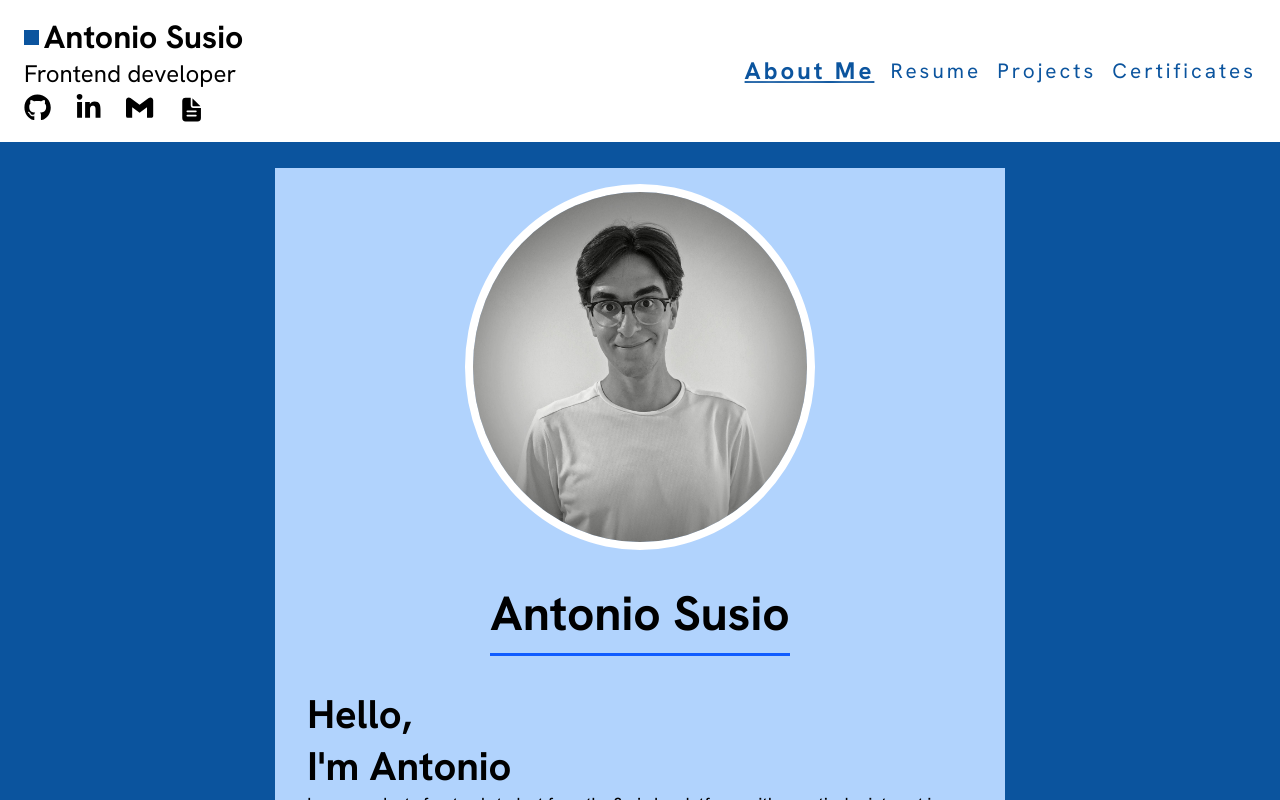
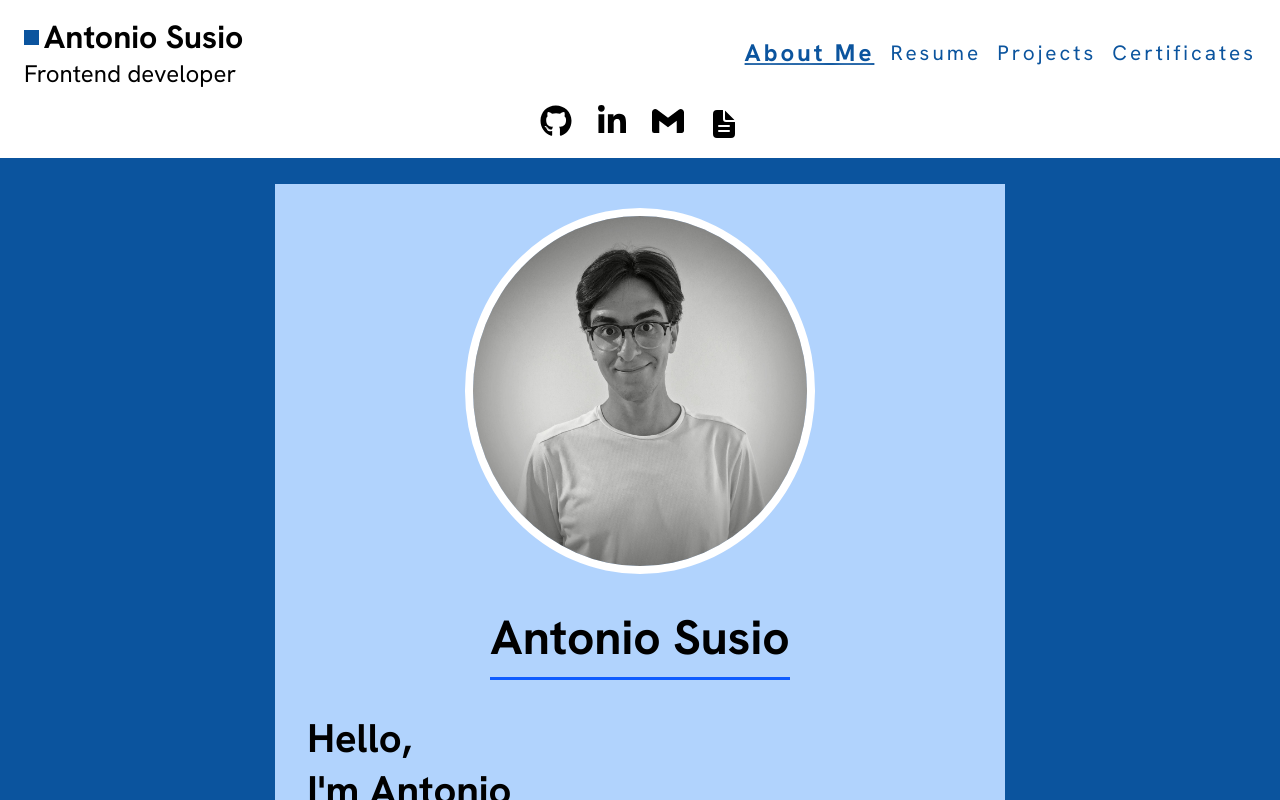
Before and after one commit to AntonioSusio/my-portfolio, a React (Vite) app: page / in a window 1280 px wide. Shown: the top 800 px of the page. Built offline with nearby package versions, Linux system fonts and the light colour scheme.

Commit message:
changed header style , implemented lightbox for certificates images and adjusted certificates section style

```diff
--- a/src/components/Header.tsx
+++ b/src/components/Header.tsx
@@ -12,10 +12,22 @@ export default function Header() {
   }
 
   return (
-    <header className="header flex">
+    <header className="header flex flex-col">
+      <div className="header-inner-container flex">
         <div className="header-left-container">
           <h1 className="heading-name flex">Antonio Susio</h1>
           <h2 className="heading-role">Frontend developer</h2>
+        </div>
+
+        <button onClick={openMenu} className="open-menu-button flex flex-col">
+          <span className="hamburger-menu-string-1"></span>
+          <span className="hamburger-menu-string-2"></span>
+          <span className="hamburger-menu-string-3"></span>
+        </button>
+
+        <Navbar menu={menu} setMenu={setMenu} />
+      </div>
+
       <div className="social-container flex">
         <a href="https://github.com/AntonioSusio" target="_blank">
           <FaGithub className="social-icon github-icon" />
@@ -34,15 +46,9 @@ export default function Header() {
 
         <IoDocumentText className="social-icon cv-icon" />
       </div>
-      </div>
-
-      <Navbar menu={menu} setMenu={setMenu} />
-
-      <button onClick={openMenu} className="open-menu-button flex flex-col">
-        <span className="hamburger-menu-string-1"></span>
-        <span className="hamburger-menu-string-2"></span>
-        <span className="hamburger-menu-string-3"></span>
-      </button>
     </header>
   );
 }
+
+{
+}
--- a/src/index.css
+++ b/src/index.css
@@ -56,7 +56,7 @@ body {
 }
 
 .social-icon {
-  font-size: 1.7rem;
+  font-size: 2rem;
 }
 
 .links-list li > a {
@@ -199,12 +199,48 @@ img {
   background-color: var(--primary-color);
   width: 100%;
   justify-content: space-between;
+  z-index: 10;
+}
+
+.header-inner-container {
+  width: 100%;
   align-items: center;
-  z-index: 10;
+  justify-content: space-between;
 }
 
 .open-menu-button {
   gap: 0.3rem;
+}
+
+.social-container {
+  background-color: var(--primary-color);
+  width: fit-content;
+  align-items: center;
+  gap: 1.5rem;
+  margin: 1rem auto 0;
+}
+
+.social-icon {
+  cursor: pointer;
+  transition: .3s ease-in-out;
+}
+
+.github-icon:hover {
+  color: #bbb;
+}
+
+.linkedin-icon:hover {
+  color: #0a66c2;
+}
+
+.gmail-icon:hover {
+  color: #c71610;
+  transform: scale(0.9);
+}
+
+.cv-icon:hover {
+  color: #09bb36;
+  transform: scale(0.9);
 }
 
 /* Navbar */
@@ -233,7 +269,7 @@ img {
   list-style-type: none;
   padding: 0;
   align-items: center;
-  gap: 1.5rem;
+  gap: 3rem;
 }
 
 .links-list li > a {
@@ -242,10 +278,21 @@ img {
 
 /* Main Section */
 .main-section {
-  padding: 10.5rem 2rem 2rem;
+  padding: 11.5rem 2rem 2rem;
   background-color: var(--secondary-color);
   flex: 1;
   gap: 1.5rem;
+}
+
+.footer {
+  justify-content: center;
+}
+
+/* About Section */
+.description-card {
+  padding: 1.5rem 0;
+  gap: 2rem;
+  align-items: center;
 }
 
 .card-image {
@@ -262,48 +309,6 @@ img {
 .about-name span {
   display: block;
   text-align: center;
-}
-
-.social-container {
-  background-color: var(--primary-color);
-  width: fit-content;
-  align-items: center;
-  padding: 0.3rem 0 0 0;
-  gap: 1.5rem;
-}
-
-.social-icon {
-  cursor: pointer;
-  transition: .3s ease-in-out;
-}
-
-.github-icon:hover {
-  color: #bbb;
-}
-
-.linkedin-icon:hover {
-  color: #0a66c2;
-}
-
-.gmail-icon:hover {
-  color: #c71610;
-  transform: scale(0.9);
-}
-
-.cv-icon:hover {
-  color: #09bb36;
-  transform: scale(0.9);
-}
-
-.footer {
-  justify-content: center;
-}
-
-/* About Section */
-.description-card {
-  padding: 1rem 0;
-  gap: 2rem;
-  align-items: center;
 }
 
 .description-container {
@@ -423,6 +428,10 @@ img {
 }
 
 /* Certificates Section */
+.certificates-section {
+  margin: auto;
+}
+
 .carousel-container {
   width: 100%;
   overflow: hidden;
@@ -436,6 +445,7 @@ img {
   flex-shrink: 0;
   flex-grow: 0;
   transition: .2s ease-in-out;
+  cursor: pointer;
 }
 
 .carousel-button {
@@ -461,6 +471,26 @@ img {
 
 .carousel-right-button{
   right: 0;
+}
+
+.lightbox-overlay {
+  position: fixed;
+  top: 0;
+  left: 0;
+  width: 100vw;
+  height: 100vh;
+  background-color: rgba(0, 0, 0, 0.8);
+  display: flex;
+  align-items: center;
+  justify-content: center;
+  z-index: 50;
+  cursor: zoom-out;
+}
+
+.lightbox-image {
+  max-width: 70%;
+  max-height: 90%;
+  box-shadow: 0 0 20px rgba(255, 255, 255, 0.3);
 }
 
 /* 778px or above */
--- a/src/pages/Certificates.tsx
+++ b/src/pages/Certificates.tsx
@@ -7,18 +7,8 @@ import certificatesData from "../certificatesData";
 export default function Certificates(): JSX.Element {
   const [certificates, setCertificates] = React.useState<Certificate[]>([]);
   const [slideIndex, setSlideIndex] = React.useState<number>(0);
-
-  const certificatesEl: JSX.Element[] = certificates.map(
-    (certificate: Certificate): JSX.Element => (
-      <img
-        key={certificate.id}
-        src={certificate.certificateImg}
-        className="certificate-img"
-        alt={certificate.alternativeText}
-        style={{ translate: `${-100 * slideIndex}%` }}
-      />
-    )
-  );
+  const [lightBoxOpen, setLightBoxOpen] = React.useState<boolean>(false);
+  const [activeImg, setActiveImg] = React.useState<string>("");
 
   React.useEffect((): void => {
     if (
@@ -29,10 +19,43 @@ export default function Certificates(): JSX.Element {
     }
   }, [certificatesData]);
 
+  function openLightBox(imgUrl: string): void {
+    setActiveImg(imgUrl);
+    setLightBoxOpen(true);
+  }
+
+  function closeLightBox(): void {
+    setLightBoxOpen(false);
+    setActiveImg("");
+  }
+
+  const certificatesEl: JSX.Element[] = certificates.map(
+    (certificate: Certificate): JSX.Element => (
+      <img
+        key={certificate.id}
+        src={certificate.certificateImg}
+        className="certificate-img"
+        alt={certificate.alternativeText}
+        style={{ translate: `${-100 * slideIndex}%` }}
+        onClick={() => openLightBox(certificate.certificateImg)}
+      />
+    )
+  );
+
   return (
     <section className="certificates-section flex flex-col">
       <h1 className="certificates-heading flex">Certificates</h1>
       <Carousel certificates={certificatesEl} setSlideIndex={setSlideIndex} />
+
+      {lightBoxOpen && (
+        <div className="lightbox-overlay" onClick={closeLightBox}>
+          <img
+            src={activeImg}
+            alt={`certificate image enlarged`}
+            className="lightbox-image"
+          />
+        </div>
+      )}
     </section>
   );
 }
```
Lines whose indentation alone changed are shown as unchanged.
